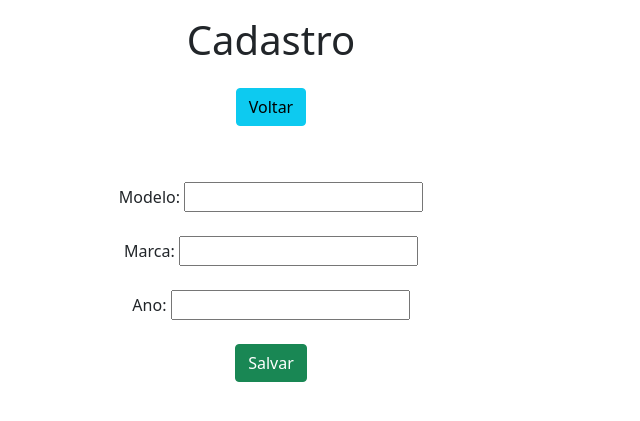
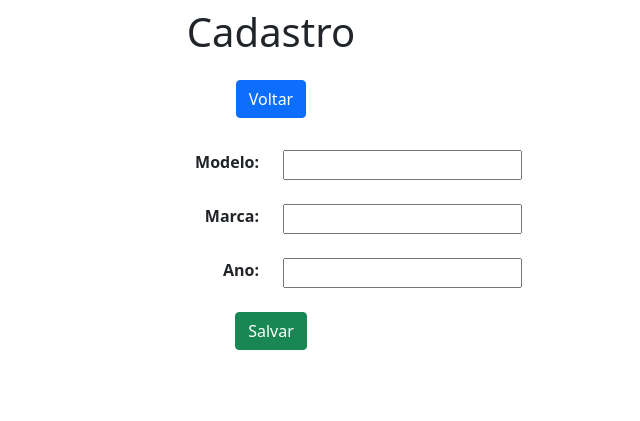
Before and after one commit to rosaldo/django-second-tutorial, a Django app: page /form/ in a window 1280 px wide. Shown: the top 421 px of the page, without its empty margins (369-1009 px from the left). Run offline with Django 4.2, Linux system fonts and the light colour scheme.

Commit message:
v1.9.0 alpha - crud basico: otimizacao do form de cadastro/atualizacao

```diff
--- a/cars/templates/form.html
+++ b/cars/templates/form.html
@@ -3,30 +3,43 @@
 
     <head>
         <meta charset="utf-8" />
+        {% load static %}
         <link href="https://cdn.jsdelivr.net/npm/bootstrap@5.1.3/dist/css/bootstrap.min.css" rel="stylesheet" integrity="sha384-1BmE4kWBq78iYhFldvKuhfTAU6auU8tT94WrHftjDbrCEXSU1oBoqyl2QvZ6jIW3" crossorigin="anonymous">
         <title>CRUD Django: Formulário de {% if not cars %}Cadastro{% else %}Atualização{% endif %}</title>
     </head>
 
     <body>
         <div class="col-8 m-auto pt-2 pb-2 text-center">
-            <h1></h1>
             <h1>{% if not cars %}Cadastro{% else %}Atualização{% endif %}</h1>
         </div>
         <div class="col-8 m-auto pt-2 pb-2 text-center">
-            <a href="/" class="btn btn-info">Voltar</a>
+            <a href="/" class="btn btn-primary">Voltar</a>
         </div>
         <div class="col-8 m-auto pt-4 pb-2 text-center">
-            <!-- exemplo de uso automatico do form => {{form.as_p}}-->
-            <form name="form" id="form" action="{% if not cars %}/create/{% else %}/update/{{cars.id}}/{% endif %}" method="post">
+            <div id="result"></div>
+            <form name="form" id="{% if not cars %}form{% else %}form-up{% endif %}" action="{% if not cars %}/create/{% else %}/update/{{cars.id}}/{% endif %}" method="post">
                 {% csrf_token %}
-                <div class="form-group mt-4">Modelo: {{form.model}}</div>
-                <div class="form-group mt-4">Marca: {{form.brand}}</div>
-                <div class="form-group mt-4">Ano: {{form.year}}</div>
-                <div class="form-group mt-4"><input type="submit" class="btn btn-success" value="Salvar"></div>
+                <div class="container text-center">
+                    <div class="row mb-4 d-flex justify-content-center form-group">
+                        <div class="col-2 d-flex justify-content-end"><strong>Modelo:</strong></div>
+                        <div class="col-2">{{form.model}}</div>
+                    </div>
+                    <div class="row mb-4 d-flex justify-content-center form-group">
+                        <div class="col-2 d-flex justify-content-end"><strong>Marca:</strong></div>
+                        <div class="col-2">{{form.brand}}</div>
+                    </div>
+                    <div class="row mb-4 d-flex justify-content-center form-group">
+                        <div class="col-2 d-flex justify-content-end"><strong>Ano:</strong></div>
+                        <div class="col-2">{{form.year}}</div>
+                    </div>
+                    <div class="row d-flex justify-content-center form-group">
+                        <div class="col-4"><input type="submit" class="btn btn-success" value="Salvar"></div>
+                    </div>
+                </div>
             </form>
         </div>
 
-
+        <script src="{% static 'javascript.js' %}"></script>
         <script src="https://cdn.jsdelivr.net/npm/bootstrap@5.1.3/dist/js/bootstrap.bundle.min.js" integrity="sha384-ka7Sk0Gln4gmtz2MlQnikT1wXgYsOg+OMhuP+IlRH9sENBO0LRn5q+8nbTov4+1p" crossorigin="anonymous"></script>
     </body>
 
--- a/cars/templates/index.html
+++ b/cars/templates/index.html
@@ -3,6 +3,7 @@
 
     <head>
         <meta charset="utf-8" />
+        {% load static %}
         <link href="https://cdn.jsdelivr.net/npm/bootstrap@5.1.3/dist/css/bootstrap.min.css" rel="stylesheet" integrity="sha384-1BmE4kWBq78iYhFldvKuhfTAU6auU8tT94WrHftjDbrCEXSU1oBoqyl2QvZ6jIW3" crossorigin="anonymous">
         <title>CRUD Django: Carros</title>
     </head>
@@ -35,15 +36,14 @@
                         <td style="width:280px">
                             <a href="/view/{{car.id}}/" class="btn btn-dark">Detalhes</a>
                             <a href="/edit/{{car.id}}/" class="btn btn-primary">Editar</a>
-                            <a href="/delete/{{car.id}}/" class="btn btn-danger">Deletar</a>
+                            <a href="/delete/{{car.id}}/" class="btn btn-danger btnDel">Deletar</a>
                         </td>
                     </tr>
                     {% endfor %}
                 </tbody>
             </table>
         </div>
-
-
+        <script src="{% static 'javascript.js' %}"></script>
         <script src="https://cdn.jsdelivr.net/npm/bootstrap@5.1.3/dist/js/bootstrap.bundle.min.js" integrity="sha384-ka7Sk0Gln4gmtz2MlQnikT1wXgYsOg+OMhuP+IlRH9sENBO0LRn5q+8nbTov4+1p" crossorigin="anonymous"></script>
     </body>
 
--- a/cars/templates/view.html
+++ b/cars/templates/view.html
@@ -12,7 +12,7 @@
             <h1>Visualização</h1>
         </div>
         <div class="col-8 m-auto pt-2 pb-2 text-center">
-            <a href="/" class="btn btn-info">Voltar</a>
+            <a href="/" class="btn btn-primary">Voltar</a>
         </div>
         <div class="col-8 m-auto pt-4 pb-2 text-center">
             <p><strong>Modelo: </strong>{{cars.model}}</p>
--- a/cars/views.py
+++ b/cars/views.py
@@ -18,6 +18,7 @@ def form(request):
 
 def create(request):
     form = CarsForm(request.POST or None)
+    print(form.is_valid())
     if form.is_valid():
         form.save()
         return redirect("home")
--- a/crud/settings.py
+++ b/crud/settings.py
@@ -10,6 +10,7 @@ For the full list of settings and their values, see
 https://docs.djangoproject.com/en/4.0/ref/settings/
 """
 
+import os
 from pathlib import Path
 
 # Build paths inside the project like this: BASE_DIR / 'subdir'.
@@ -104,9 +105,9 @@ AUTH_PASSWORD_VALIDATORS = [
 # Internationalization
 # https://docs.djangoproject.com/en/4.0/topics/i18n/
 
-LANGUAGE_CODE = "en-us"
+LANGUAGE_CODE = "pt-br"
 
-TIME_ZONE = "UTC"
+TIME_ZONE = "America/Sao_Paulo"
 
 USE_I18N = True
 
@@ -117,6 +118,7 @@ USE_TZ = True
 # https://docs.djangoproject.com/en/4.0/howto/static-files/
 
 STATIC_URL = "static/"
+STATIC_ROOT = os.path.join(BASE_DIR, "static")
 
 # Default primary key field type
 # https://docs.djangoproject.com/en/4.0/ref/settings/#default-auto-field
```
Also changed, not shown: cars/static/javascript.js (added, +41 -0 lines).
